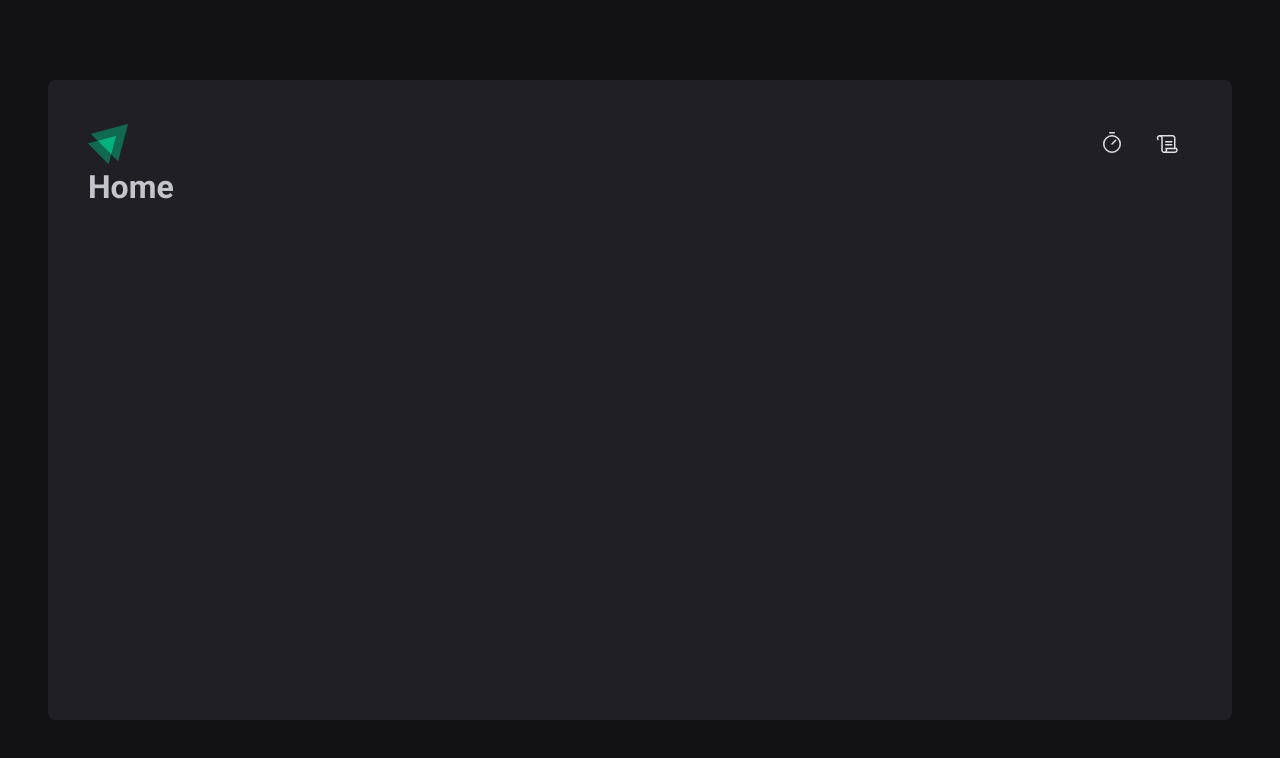
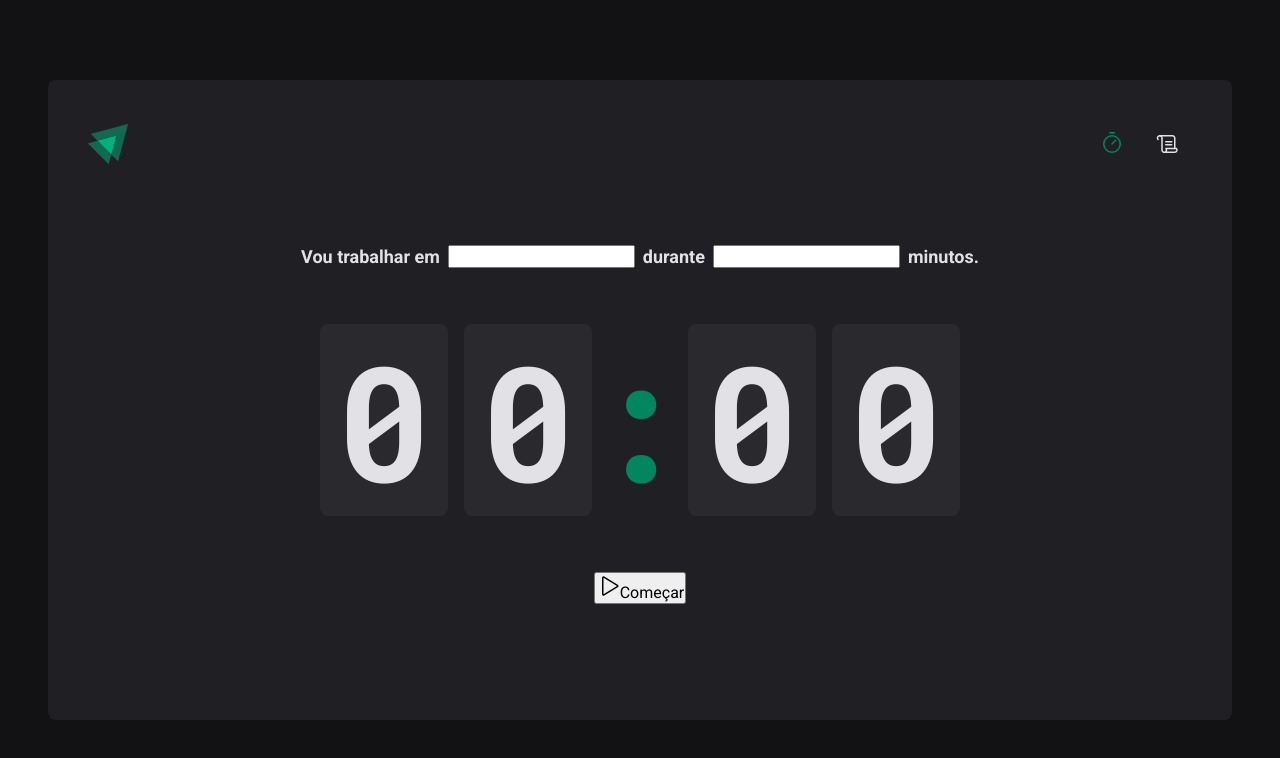
Before and after one commit to rlucasmd/ignite-timer, a React (Vite) app: page / in a window 1280 px wide. Shown: the top 758 px of the page. Built offline with nearby package versions, Linux system fonts and the light colour scheme.

Commit message:
add: basic home styles / countdown finished

```diff
--- a/src/components/Header/index.tsx
+++ b/src/components/Header/index.tsx
@@ -11,7 +11,7 @@
         <NavLink to="/" title="Timer">
           <Timer size={24}/>
         </NavLink>
-        <NavLink to="/history" title="History">
+        <NavLink to="/history" title="Histórico">
           <Scroll size={24}/>
         </NavLink>
       </nav>
--- a/src/components/Header/styles.ts
+++ b/src/components/Header/styles.ts
@@ -24,7 +24,11 @@
       border-bottom: 3px solid transparent;
 
       &:hover{
-        border-bottom: 3px solid ${props => props.theme["gray-500"]};
+        border-bottom: 3px solid ${props => props.theme["green-500"]};
+      }
+
+      &.active{
+        color: ${props => props.theme["green-500"]};
       }
     }
   }
--- a/src/pages/Home.tsx
+++ /dev/null
@@ -1,12 +0,0 @@
-import { Header } from "../components/Header";
-
-function Home(){
-  return(
-    <div id="home">
-      <h1>Home</h1>
-    </div>
-  );
-
-}
-
-export { Home };
--- /dev/null
+++ b/src/pages/Home/index.tsx
@@ -0,0 +1,36 @@
+import { Play } from "phosphor-react";
+import { CountdownContainer, FormContainer, HomeContainer, Separator } from "./styles";
+
+function Home(){
+  return(
+    <HomeContainer>
+      <form action="">
+        <FormContainer>
+          <label htmlFor="task">Vou trabalhar em</label>
+          <input id="task" type="text" />
+
+          <label htmlFor="minutesAmount">durante</label>
+          <input type="number" id="minutesAmount"/>
+
+          <span>minutos.</span>
+        </FormContainer>
+
+        <CountdownContainer>
+          <span>0</span>
+          <span>0</span>
+          <Separator>:</Separator>
+          <span>0</span>
+          <span>0</span>
+        </CountdownContainer>
+
+        <button type="submit">
+          <Play size={24}/>
+          Começar
+        </button>
+      </form>
+    </HomeContainer>
+  );
+
+}
+
+export { Home };
--- /dev/null
+++ b/src/pages/Home/styles.ts
@@ -0,0 +1,59 @@
+import styled from "styled-components";
+
+const HomeContainer = styled.main`
+  flex: 1;
+  display: flex;
+
+  flex-direction: column;
+  align-items: center;
+  justify-content: center;
+
+  form {
+    display: flex;
+    flex-direction: column;
+    align-items: center;
+    gap: 3.5rem;
+  }
+`;
+const FormContainer = styled.div`
+  width: 100%;
+  display: flex;
+  align-items: center;
+  justify-content: center;
+
+  gap: 0.5rem;
+
+  color: ${props => props.theme["gray-100"]};
+  font-size: 1.125rem;
+  font-weight: bold;
+  flex-wrap: wrap;
+`;
+
+const CountdownContainer = styled.div`
+  font-family: 'Roboto Mono', monospace;
+  font-size: 10rem;
+  line-height: 8rem;
+  color: ${props => props.theme["gray-100"]};
+
+  display: flex;
+  gap: 1rem;
+
+  span {
+    background: ${props => props.theme["gray-700"]};
+    padding: 2rem 1rem;
+    border-radius: 8px;
+  }
+
+`;
+
+const Separator = styled.div`
+  padding: 2rem 0;
+  color: ${props => props.theme["green-500"]};
+  width: 4rem;
+  overflow: hidden;
+
+  display: flex;
+  justify-content: center;
+`;
+
+export { HomeContainer, CountdownContainer, FormContainer, Separator };
--- a/src/styles/global.ts
+++ b/src/styles/global.ts
@@ -15,6 +15,7 @@
   body{
     background-color: ${props => props.theme["gray-900"]};
     color: ${props => props.theme["gray-300"]};
+    -webkit-font-smoothing: antialiased;
   }
 
   body, input, textarea, button {
```
